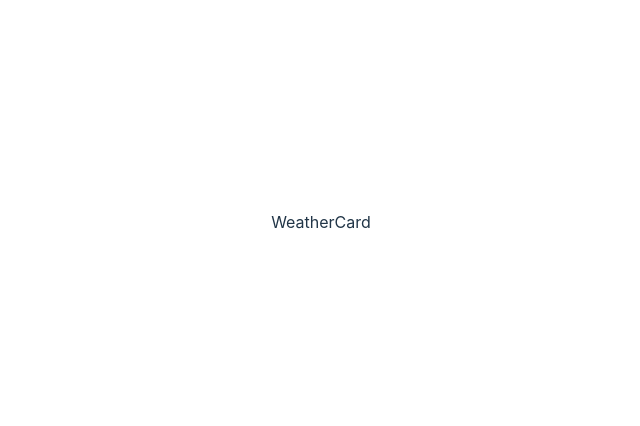
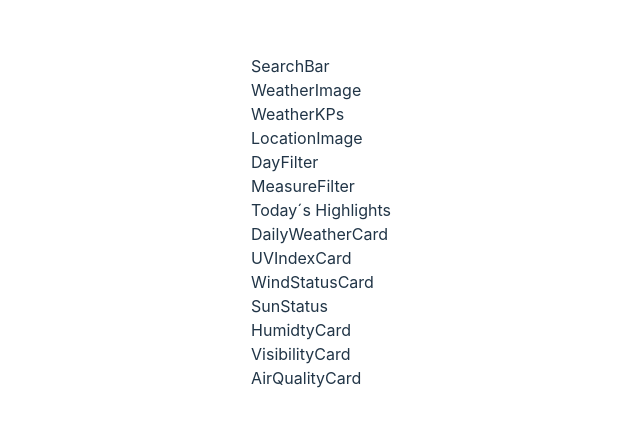
Before and after one commit to matedefalco/weather-app, a React (Vite) app: page / in a window 1280 px wide. Shown: the part 178-604 px from the top of the page, without its empty margins (319-959 px from the left). Built offline with nearby package versions, Linux system fonts and the light colour scheme.

Commit message:
Component structuring

```diff
--- a/src/components/WeatherCard.tsx
+++ b/src/components/WeatherCard.tsx
@@ -1,5 +1,21 @@
+import LeftSideColumn from "./leftSide/LeftSideColumn"
+import RightSideColumn from "./rightSide/RightSideColumn"
+
 const WeatherCard = () => {
-	return <div>WeatherCard</div>
+	return (
+		<div className="card w-96 bg-base-100 text-primary-content p-0">
+			<div className="card-body">
+				<div className="flex">
+					<div className="w-[30%]">
+						<LeftSideColumn />
+					</div>
+					<div className="w-[70%]">
+						<RightSideColumn />
+					</div>
+				</div>
+			</div>
+		</div>
+	)
 }
 
 export default WeatherCard
--- /dev/null
+++ b/src/components/leftSide/LeftSideColumn.tsx
@@ -0,0 +1,17 @@
+import LocationImage from "./LocationImage"
+import SearchBar from "./SearchBar"
+import WeatherImage from "./WeatherImage"
+import WeatherKPs from "./WeatherKPs"
+
+const LeftSideColumn = () => {
+	return (
+		<div className="w-full bg-base-100 flex flex-col justify-center">
+			<SearchBar />
+			<WeatherImage />
+			<WeatherKPs />
+			<LocationImage />
+		</div>
+	)
+}
+
+export default LeftSideColumn
--- /dev/null
+++ b/src/components/leftSide/WeatherKPs.tsx
@@ -0,0 +1,5 @@
+const WeatherKPs = () => {
+	return <div>WeatherKPs</div>
+}
+
+export default WeatherKPs
--- a/src/components/leftSide/WeatherStats.tsx
+++ /dev/null
@@ -1,5 +0,0 @@
-const WeatherStats = () => {
-	return <div>WeatherStats</div>
-}
-
-export default WeatherStats
--- /dev/null
+++ b/src/components/rightSide/RightSideColumn.tsx
@@ -0,0 +1,15 @@
+import FilterBar from "./filterBar/FilterBar"
+import WeatherStats from "./weatherStats/WeatherStats"
+import WeeklyWeather from "./weekWeather/WeeklyWeather"
+
+const RightSideColumn = () => {
+	return (
+		<div className="w-full bg-base-400 flex flex-col justify-center">
+			<FilterBar />
+			<WeeklyWeather />
+			<WeatherStats />
+		</div>
+	)
+}
+
+export default RightSideColumn
--- a/src/components/rightSide/filterBar/FilterBar.tsx
+++ b/src/components/rightSide/filterBar/FilterBar.tsx
@@ -1,5 +1,13 @@
+import DayFilter from "./DayFilter"
+import MeasureFilter from "./MeasureFilter"
+
 const FilterBar = () => {
-	return <div>FilterBar</div>
+	return (
+		<div className="flex  justify-between">
+			<DayFilter />
+			<MeasureFilter />
+		</div>
+	)
 }
 
 export default FilterBar
--- a/src/components/rightSide/weatherStats/WeatherStats.tsx
+++ b/src/components/rightSide/weatherStats/WeatherStats.tsx
@@ -1,5 +1,21 @@
+import AirQualityCard from "./AirQualityCard"
+import HumidtyCard from "./HumidtyCard"
+import SunStatus from "./SunStatus"
+import UVIndexCard from "./UVIndexCard"
+import VisibilityCard from "./VisibilityCard"
+import WindStatusCard from "./WindStatusCard"
+
 const WeatherStats = () => {
-	return <div>WeatherStats</div>
+	return (
+		<div className="grid grid-rows-3 grid-flow-col gap-4">
+			<UVIndexCard />
+			<WindStatusCard />
+			<SunStatus />
+			<HumidtyCard />
+			<VisibilityCard />
+			<AirQualityCard />
+		</div>
+	)
 }
 
 export default WeatherStats
--- /dev/null
+++ b/src/components/rightSide/weekWeather/WeeklyWeather.tsx
@@ -0,0 +1,14 @@
+import DailyWeatherCard from "./DailyWeatherCard"
+
+const WeeklyWeather = () => {
+	return (
+		<div className="flex flex-col justify-center">
+			<h1>Today´s Highlights</h1>
+			<div className="flex gap-4 justify-center">
+				<DailyWeatherCard />
+			</div>
+		</div>
+	)
+}
+
+export default WeeklyWeather
```
Also changed, not shown: src/components/rightSide/weekWeather/WeekWeather.tsx (deleted).
